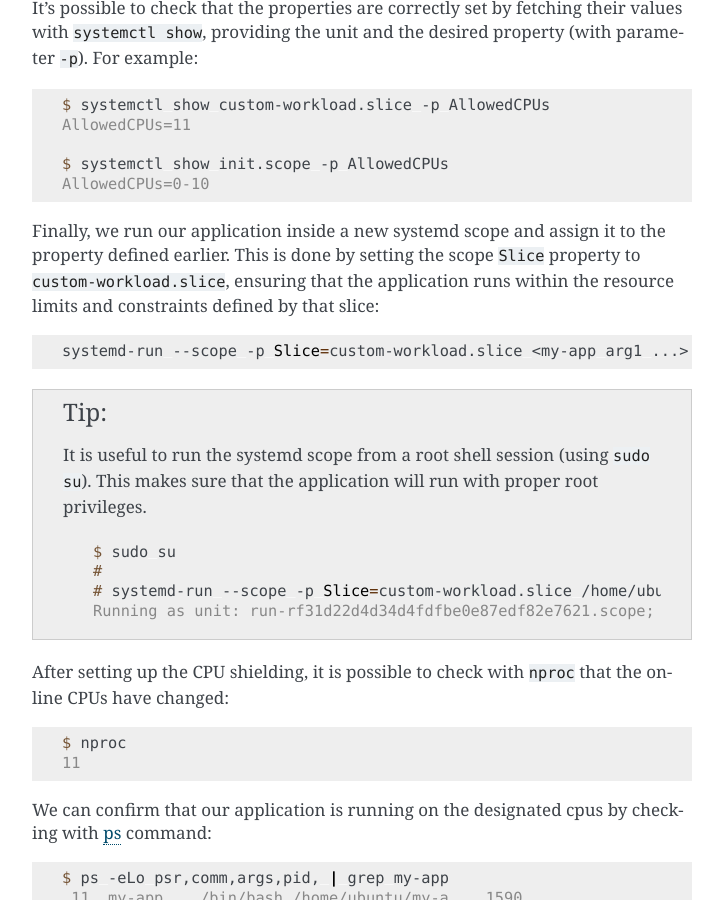
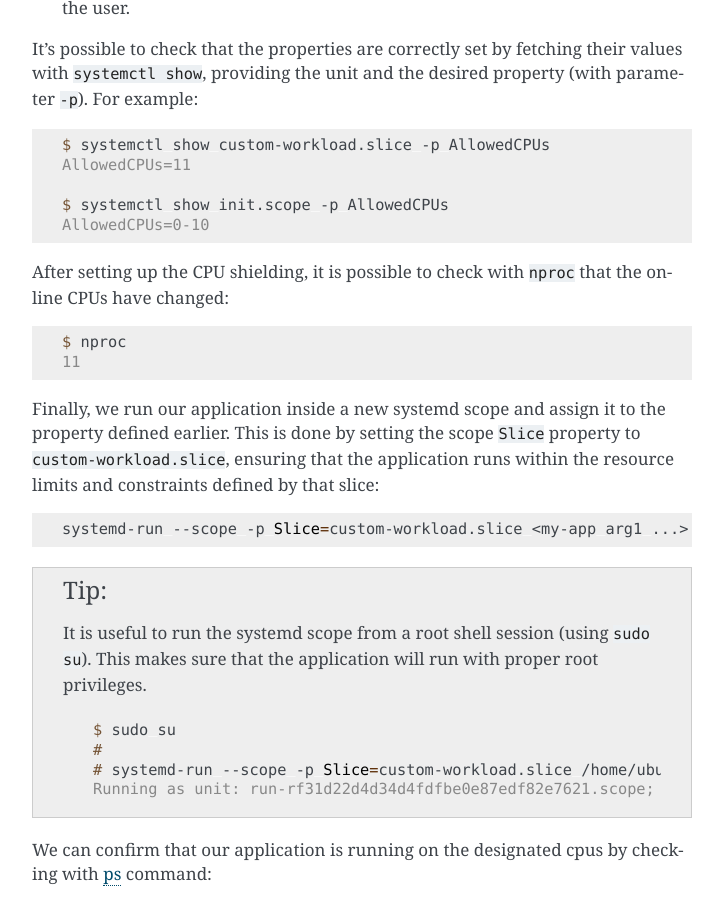
Before and after one commit to canonical/real-time-ubuntu-docs, a Sphinx documentation site: the page built from docs/how-to/using-cpusets.md, in a window 1280 px wide and 900 px high, scrolled down 1414 px. Shown: the whole window, without its empty margins (388-1111 px from the left). Built offline with Sphinx 7.4.7, drawn with Linux system fonts in a browser that asks for light colours; part of the change alters nothing that is shown; some of the changed text lies outside the part shown.

````diff
--- a/docs/how-to/using-cpusets.md
+++ b/docs/how-to/using-cpusets.md
@@ -11,8 +11,8 @@ Managing cpusets on Ubuntu 21.10 (Impish Indri) and later is no longer possible
 ```
 
 There are many ways to setup cpusets, either by manually modifying the cgroup-v2 filesystem, or using tools like [cgcreate][manpage_cgcreate], [cgexec][manpage_cgexec] and [cgclassify][manpage_cgclassify].
-On Ubuntu, cgroups are managed at a higher level by [systemd][systemd.io].
-It is recommended to use this tool to configure cgroups, rather than doing it manually at a lower level.
+
+On Ubuntu, cgroups are managed at a higher level by [systemd][systemd.io]. It is recommended to use this tool to configure cgroups, rather than doing it manually at a lower level.
 
 ## Runtime shielding
 
@@ -55,6 +55,13 @@ $ systemctl show init.scope -p AllowedCPUs
 AllowedCPUs=0-10
 ```
 
+After setting up the CPU shielding, it is possible to check with `nproc` that the online CPUs have changed:
+
+```console
+$ nproc
+11
+```
+
 Finally, we run our application inside a new systemd scope and assign it to the property defined earlier.
 This is done by setting the scope `Slice` property to `custom-workload.slice`, ensuring that the application runs within the resource limits and constraints defined by that slice:
 
@@ -71,13 +78,6 @@ $ sudo su
 #
 # systemd-run --scope -p Slice=custom-workload.slice /home/ubuntu/my-app
 Running as unit: run-rf31d22d4d34d4fdfbe0e87edf82e7621.scope; invocation ID: 91facec7c7a24c089a29d7a0080b4f1b
-```
-
-After setting up the CPU shielding, it is possible to check with `nproc` that the online CPUs have changed:
-
-```console
-$ nproc
-11
 ```
 
 We can confirm that our application is running on the designated cpus by checking with [ps][ps_manpage] command:
````
